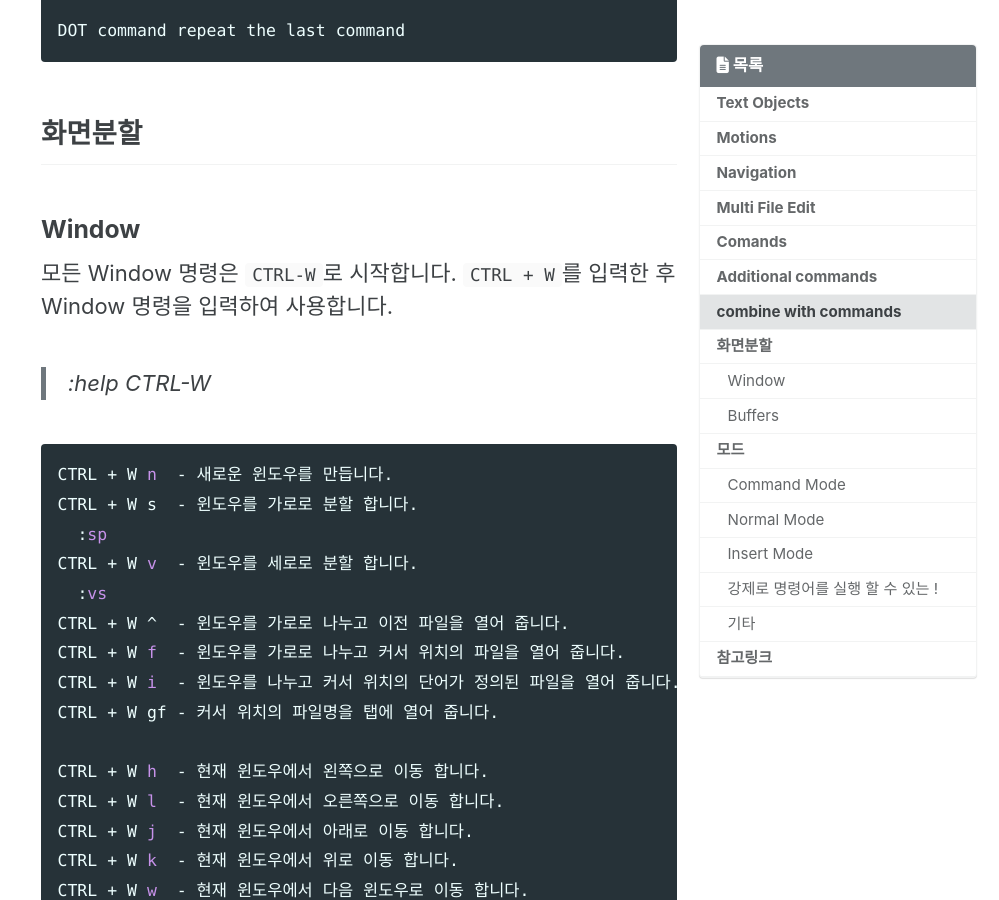
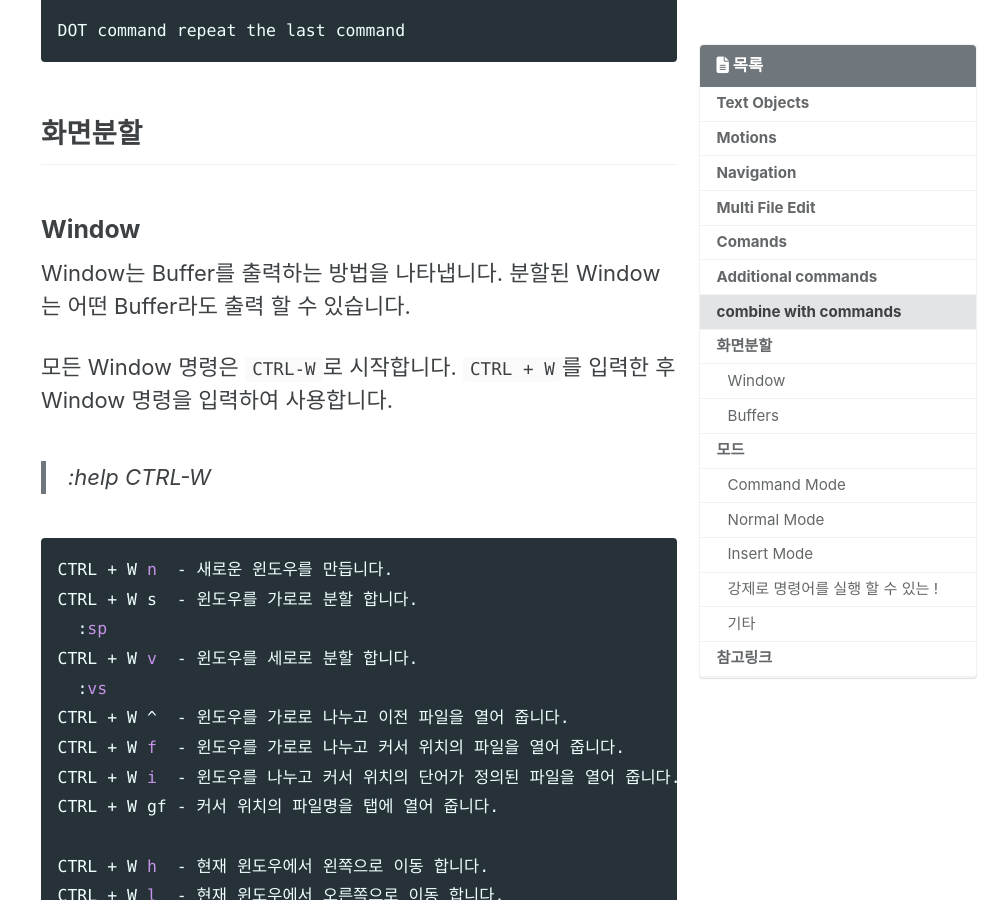
Before and after one commit to geeksaga/geeksaga.github, a Jekyll site: the page built from _posts/tools/2020-03-11-neovim.md, in a window 1280 px wide and 900 px high, scrolled down 3513 px. Shown: the whole window, without its empty margins (281-1280 px from the left). Built offline with Jekyll 4.4.1, drawn with Linux system fonts in a browser that asks for light colours; cached includes are drawn as plain includes; nearby versions of some CDN libraries; comment, search, counter and statistics services are not loaded.

Commit message:
Update vim post

```diff
--- a/_posts/tools/2020-03-11-neovim.md
+++ b/_posts/tools/2020-03-11-neovim.md
@@ -120,7 +120,11 @@ comments: true
 ## 화면분할
 
 ### Window
-모든 Window 명령은 `CTRL-W`로 시작합니다. `CTRL + W`를 입력한 후 Window 명령을 입력하여 사용합니다.
+Window는 Buffer를 출력하는 방법을 나타냅니다.
+분할된 Window는 어떤 Buffer라도 출력 할 수 있습니다.
+
+모든 Window 명령은 `CTRL-W`로 시작합니다.
+`CTRL + W`를 입력한 후 Window 명령을 입력하여 사용합니다.
 
 > :help CTRL-W
 
```
